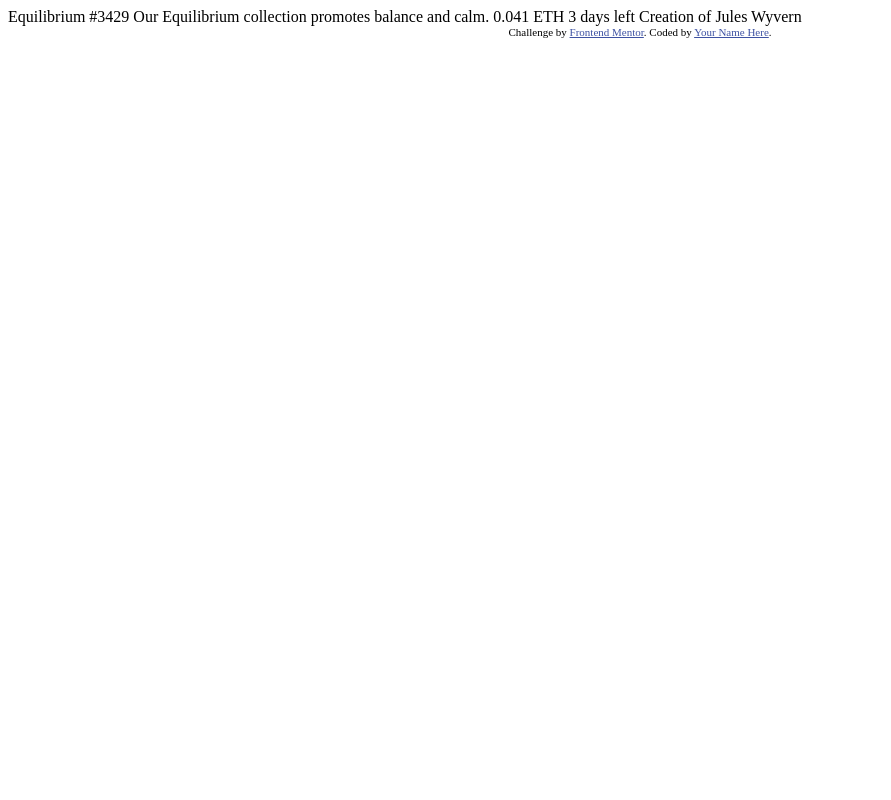
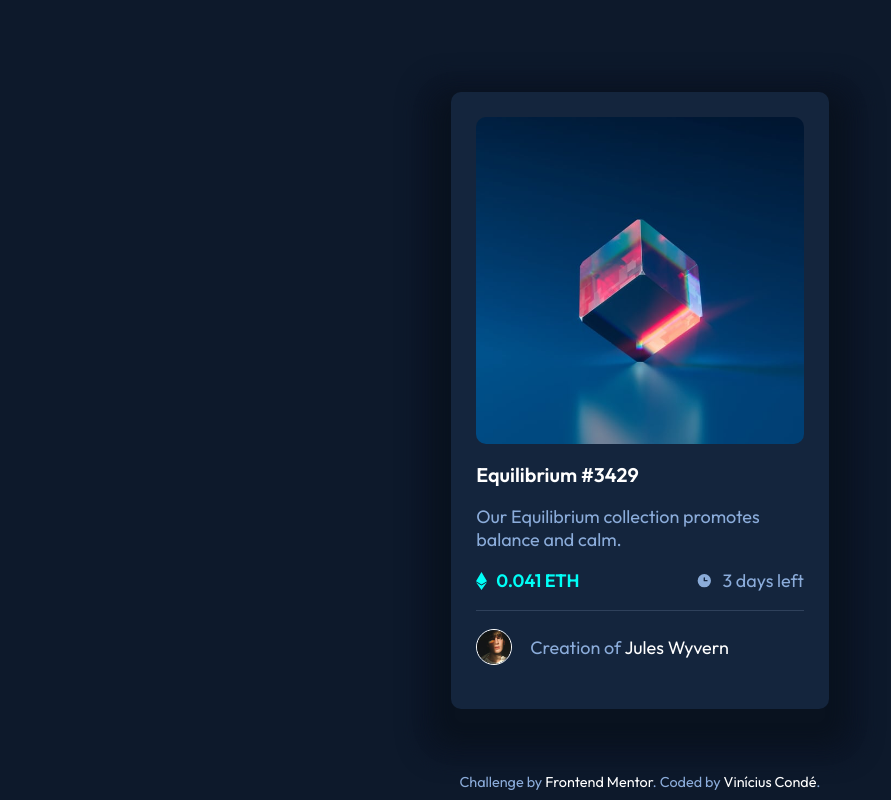
Before and after one commit to viniciuscondev/nft-preview-card-component, a plain HTML site: page index.html in a window 1280 px wide. Shown: the whole page, without its empty margins (0-891 px from the left). Drawn offline with Linux system fonts and the light colour scheme.

Commit message:
first version

```diff
--- a/index.html
+++ b/index.html
@@ -2,32 +2,46 @@
 <html lang="en">
 <head>
   <meta charset="UTF-8">
-  <meta name="viewport" content="width=device-width, initial-scale=1.0"> <!-- displays site properly based on user's device -->
+  <meta name="viewport" content="width=device-width, initial-scale=1.0">
 
   <link rel="icon" type="image/png" sizes="32x32" href="./images/favicon-32x32.png">
+  <link rel="stylesheet" href="styles.css">
+  <link rel="preconnect" href="https://fonts.googleapis.com">
+  <link rel="preconnect" href="https://fonts.gstatic.com" crossorigin>
+  <link href="https://fonts.googleapis.com/css2?family=Outfit:wght@300;400;600&display=swap" rel="stylesheet">
 
   <title>Frontend Mentor | NFT preview card component</title>
 
-  <!-- Feel free to remove these styles or customise in your own stylesheet 👍 -->
-  <style>
-    .attribution { font-size: 11px; text-align: center; }
-    .attribution a { color: hsl(228, 45%, 44%); }
-  </style>
 </head>
 <body>
+  <div class="card-container">
+    <div class="nft-image-container">
+      <img class="nft-image" src="images/image-equilibrium.jpg" alt="Equilibrium #3429">
+      <div class="nft-image-hover">
+        <img src="images/icon-view.svg" alt="">
+      </div>
+    </div>
 
-  Equilibrium #3429
+    <h2>Equilibrium #3429</h2>
 
-  Our Equilibrium collection promotes balance and calm.
+    <p>Our Equilibrium collection promotes balance and calm.</p>
 
-  0.041 ETH
-  3 days left
+    <div class="price-container">
+      <span class="price"><img src="images/icon-ethereum.svg" alt="ethereum icon">0.041 ETH</span>
+      <span class="date"><img src="images/icon-clock.svg" alt="clock icon">3 days left</span>
+    </div>
 
-  Creation of Jules Wyvern
+    <div class="author-container">
+      <img class="avatar" src="images/image-avatar.png" alt="avatar image">
+      <span class="author">Creation of <a href="#">Jules Wyvern</a></span>
+    </div>
+  </div>
 
   <div class="attribution">
-    Challenge by <a href="https://www.frontendmentor.io?ref=challenge" target="_blank">Frontend Mentor</a>.
-    Coded by <a href="#">Your Name Here</a>.
+    <p>
+      Challenge by <a href="https://www.frontendmentor.io?ref=challenge" target="_blank">Frontend Mentor</a>.
+      Coded by <a href="#">Vinícius Condé</a>.
+    </p>
   </div>
 </body>
 </html>
--- /dev/null
+++ b/styles.css
@@ -0,0 +1,159 @@
+*, *:after, *:before {
+    margin: 0;
+    padding: 0;
+    box-sizing: border-box;
+    text-decoration: none;
+}
+
+html {
+    font-size: 18px;
+    font-family: 'Outfit', sans-serif;
+}
+
+body {
+    display: flex;
+    flex-direction: column;
+    justify-content: center;
+    align-items: center;
+    height: 100vh;
+    background-color: hsl(217, 54%, 11%);
+}
+
+.card-container {
+    display: flex;
+    flex-direction: column;
+    background-color: hsl(216, 50%, 16%);
+    padding: 1.4rem;
+    width: 21rem;
+    border-radius: 10px;
+    box-shadow: 0px 1rem 1rem 1rem hsl(217, 54%, 8%), 0px 1rem 1rem 2rem hsl(217, 54%, 10%);
+    cursor: pointer;
+}
+
+.nft-image-container {
+    position: relative;
+    display: flex;
+    width: 100%;
+}
+
+.nft-image {
+    width: 100%;
+    height: auto;
+    border-radius: 10px;
+}
+
+.nft-image-hover {
+    width: 100%;
+    height: 100%;
+    border-radius: 10px;
+    background-color: rgba(0, 255, 247, 0.5);
+    z-index: 1;
+    position: absolute;
+    top: 0;
+    display: flex;
+    justify-content: center;
+    align-items: center;
+    opacity: 0;
+    transition: .5s;
+}
+
+.card-container:hover .nft-image-hover {
+    opacity: 1;
+}
+
+.card-container h2 {
+    font-size: 1.1rem;
+    color: hsl(0, 0%, 100%);
+    margin: 1rem 0;
+    transition: .5s;
+}
+
+.card-container:hover h2 {
+    color: hsl(178, 100%, 50%);
+}
+
+.card-container p {
+    font-size: 1rem;
+    color: hsl(215, 51%, 70%)
+}
+
+.price-container {
+    display: flex;
+    justify-content: space-between;
+    align-items: center;
+    margin: 1rem 0;
+}
+
+.price-container span {
+    display: flex;
+    align-items: center;
+}
+
+.price-container img {
+    margin-right: .5rem;
+}
+
+.price {
+    font-size: 1rem;
+    color: hsl(178, 100%, 50%);
+    font-weight: 600;
+}
+
+.date {
+    font-size: 1rem;
+    color: hsl(215, 51%, 70%);
+}
+
+.author-container {
+    display: flex;
+    align-items: center;
+    border-top: 1px solid hsl(215, 32%, 27%);
+    padding: 1rem 0;
+}
+
+.avatar {
+    width: 2rem;
+    border: 1px solid hsl(0, 0%, 100%);
+    border-radius: 100%;
+    margin-right: 1rem;
+}
+
+.author {
+    font-size: 1rem;
+    color: hsl(215, 51%, 70%);
+}
+
+.author a {
+    color: hsl(0, 0%, 100%);
+    transition: .5s;
+}
+
+.card-container:hover .author a {
+    color: hsl(178, 100%, 50%);
+}
+
+.attribution {
+    position: absolute;
+    bottom: 0;
+    margin: .5rem 0;
+}
+
+.attribution p {
+    color: hsl(215, 51%, 70%);
+    font-size: .8rem;
+}
+
+.attribution a {
+    color: hsl(0, 0%, 100%);
+    transition: .5s;
+}
+
+.attribution a:hover {
+    color: hsl(178, 100%, 50%);
+}
+
+@media (max-width: 400px) {
+    html {
+        font-size: 15px;
+    }
+}
```
